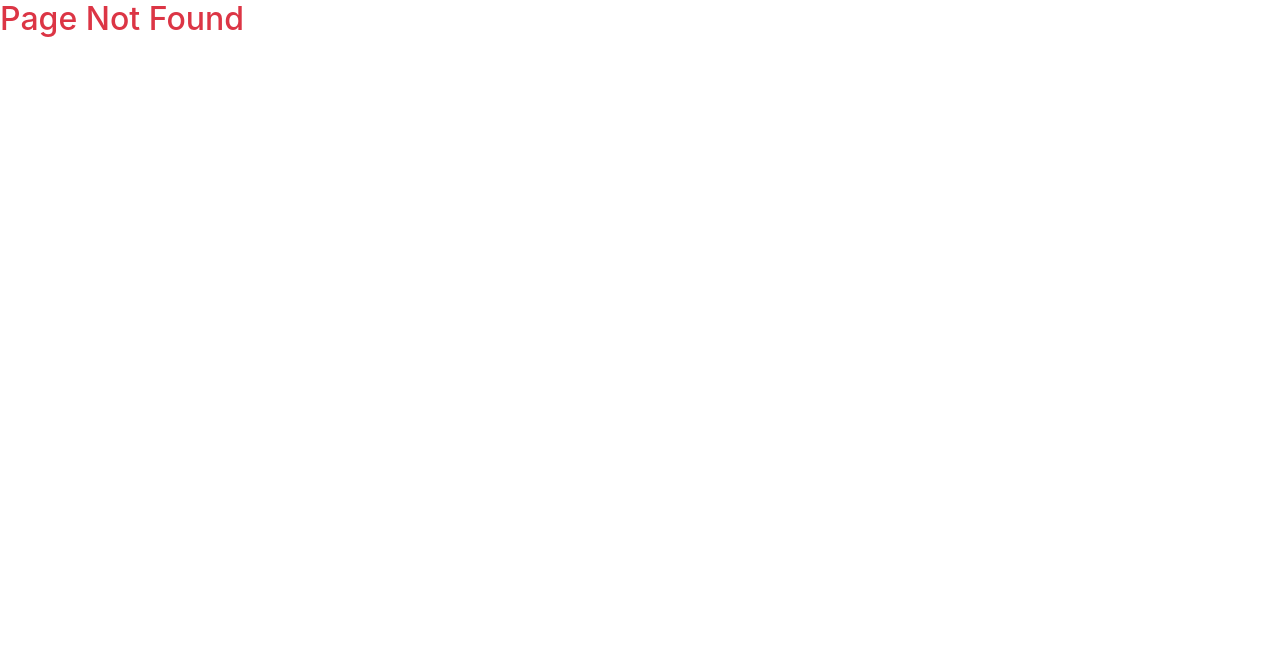
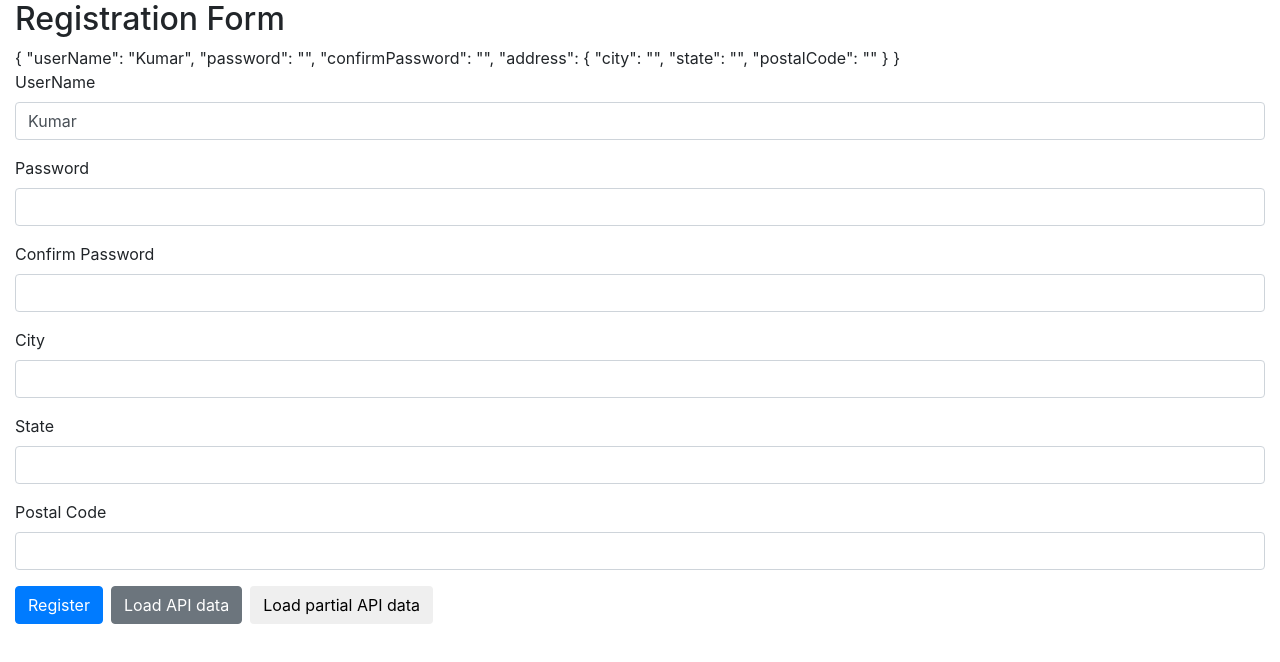
Before and after one commit to DevKumRos/AngularForms, an Angular app: page /registration in a window 1280 px wide. Before the commit this address had no page. Shown: the top 662 px of the page. Built offline with nearby package versions, Linux system fonts and the light colour scheme.

Commit message:
Reactive Form Build approach

```diff
--- a/src/app/app-routing.module.ts
+++ b/src/app/app-routing.module.ts
@@ -1,13 +1,15 @@
 import { PageNotFoundComponent } from './page-not-found/page-not-found.component';
+import { ReactiveFormsComponent } from './reactive-forms/reactive-forms.component';
 import { TdfFormsComponent } from './tdf-forms/tdf-forms.component';
 import { UserDetailComponent } from './user-detail/user-detail.component';
 import { NgModule } from '@angular/core';
 import { RouterModule, Routes } from '@angular/router';
 
 const routes: Routes = [
-  {path : "", redirectTo : '/enrollmentForm', pathMatch:'full'}, /* Default Home page */
+  {path : "", redirectTo : '/registration', pathMatch:'full'}, /* Default Home page */
   {path : 'enrollmentForm', component : TdfFormsComponent},
   {path : 'userDetail', component : UserDetailComponent},
+  {path : 'registration', component : ReactiveFormsComponent},
   {path : "**", component : PageNotFoundComponent} /* If any url not found page */
 ];
 
--- /dev/null
+++ b/src/app/reactive-forms/reactive-forms.component.html
@@ -0,0 +1,37 @@
+<div class="container-fluid">
+	<h2>Registration Form</h2>
+
+	<form [formGroup]="newRegisterationForm">
+	{{newRegisterationForm.value | json}}
+		<div class="form-group">
+			<label>UserName</label>
+			<input formControlName="userName" type="text" class="form-control">
+		</div>
+		<div class="form-group">
+			<label>Password</label>
+			<input formControlName="password" type="password" class="form-control">
+		</div>
+		<div class="form-group">
+			<label>Confirm Password</label>
+			<input formControlName="confirmPassword" type="password" class="form-control">
+		</div>
+		<div formGroupName="address">
+			<div class="form-group">
+				<label>City</label>
+				<input formControlName="city" type="text" class="form-control">
+			</div>
+			<div class="form-group">
+				<label>State</label>
+				<input formControlName="state" type="text" class="form-control">
+			</div>
+			<div class="form-group">
+				<label>Postal Code</label>
+				<input formControlName="postalCode" type="text" class="form-control">
+			</div>
+		</div>
+		<button class="btn btn-primary" type="submit">Register</button>
+		<button (click)="loadAPIData()" class="btn btn-secondary ml-2" type="button">Load API data</button>
+		<button (click)="loadAPIPatchData()" class="btn btn-third ml-2" type="button">Load partial API data</button>
+	</form>
+
+</div>
--- /dev/null
+++ b/src/app/reactive-forms/reactive-forms.component.ts
@@ -0,0 +1,61 @@
+import { Component, OnInit } from '@angular/core';
+import { FormControl, FormGroup, FormBuilder } from '@angular/forms';
+
+@Component({
+  selector: 'app-reactive-forms',
+  templateUrl: './reactive-forms.component.html',
+  styleUrls: ['./reactive-forms.component.css']
+})
+export class ReactiveFormsComponent implements OnInit {
+
+  registerationForm = new FormGroup({
+    userName : new FormControl('Kumar'),
+    password : new FormControl(''),
+    confirmPassword : new FormControl(''),
+    address : new FormGroup({
+      city : new FormControl(''),
+      state : new FormControl(''),
+      postalCode : new FormControl('')
+    })
+  });
+
+  loadAPIData(){
+    console.log("MA here");
+    this.registerationForm.setValue({
+    userName : 'Moniaka',
+    password : "test",
+    confirmPassword : "test",
+    address : {
+      city:  "Bangalore" ,
+      state:"KRNTKA",
+      postalCode:"560032"
+    }
+    });
+  }
+
+  loadAPIPatchData(){
+    this.registerationForm.patchValue({
+    userName : 'Moniaka',
+    password : "test",
+    confirmPassword : "test"
+    });
+  }
+  public newRegisterationForm;
+  constructor(private fb:FormBuilder) {
+  //new way of creating formgroup
+  this.newRegisterationForm = this.fb.group({
+    userName : ['Kumar'],
+    password : [''],
+    confirmPassword : [''],
+    address : this.fb.group({
+    city:  [''] ,
+      state:[''],
+      postalCode:['']
+    })
+  });
+  }
+
+  ngOnInit() {
+  }
+
+}
```
Also changed, not shown: src/app/app.module.ts (+6 -3 lines), src/app/reactive-forms/reactive-forms.component.css (added), 1 other file (tests, documents, lock files or other folders).
